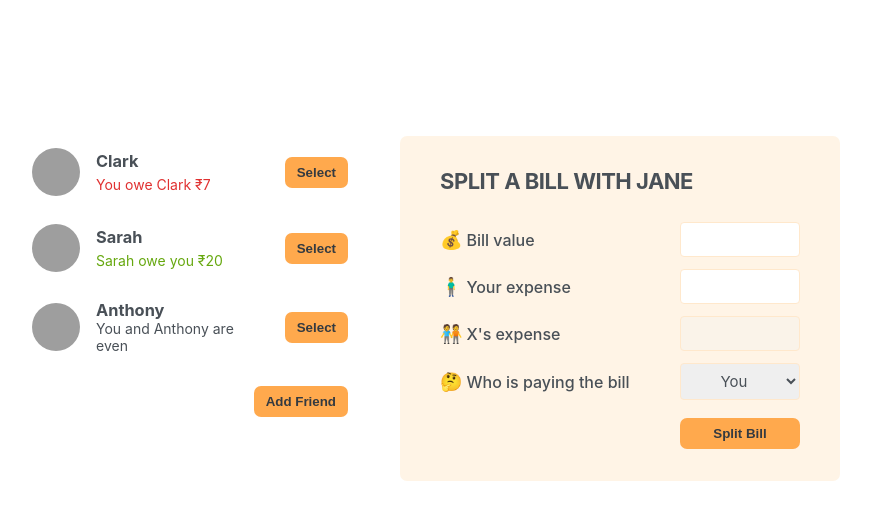
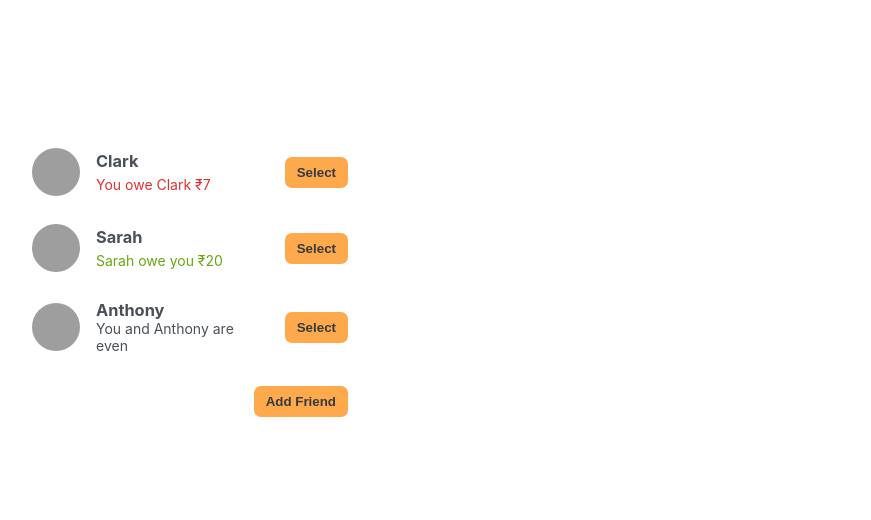
Before and after one commit to SujayGowdaa/eat-n-split, a React (Vite) app: page / in a window 1280 px wide. Shown: the top 520 px of the page, without its empty margins (210-1081 px from the left). Built offline with nearby package versions, Linux system fonts and the light colour scheme; grey boxes are pictures that could not be loaded.

Commit message:
Splitbill controlled form

```diff
--- a/src/App.jsx
+++ b/src/App.jsx
@@ -40,39 +40,63 @@
 export default function App() {
   const [friends, setFriends] = useState(initialFriends);
   const [isAddFormOpen, setAddFormOpen] = useState(false);
+  const [selectedFriend, setSelectedFriend] = useState(null);
 
   function handleAddFriend(friend) {
     setFriends((prevState) => [...prevState, friend]);
     setAddFormOpen(false);
   }
 
+  function handleSelectFriend(friend) {
+    selectedFriend !== null
+      ? setSelectedFriend((prevState) =>
+          prevState.id === friend.id ? null : friend
+        )
+      : setSelectedFriend(friend);
+    setAddFormOpen(false);
+  }
+
   return (
     <div className='app'>
       <div className='sidebar'>
-        <FriendsList friendList={friends} />
+        <FriendsList
+          friendList={friends}
+          onSelectFriend={handleSelectFriend}
+          selectedFriend={selectedFriend}
+        />
         {isAddFormOpen && <FormAddFriend onAddFriend={handleAddFriend} />}
         <Button onClick={setAddFormOpen}>
           {isAddFormOpen ? 'Close' : 'Add Friend'}
         </Button>
       </div>
-      <FormSplitBill />
+      {selectedFriend && <FormSplitBill selectedFriend={selectedFriend} />}
     </div>
   );
 }
 
-function FriendsList({ friendList }) {
+function FriendsList({ friendList, onSelectFriend, selectedFriend }) {
   return (
     <ul>
       {friendList.map((f) => (
-        <Friend friend={f} key={f.id} />
+        <Friend
+          friend={f}
+          key={f.id}
+          onSelectFriend={onSelectFriend}
+          selectedFriend={selectedFriend}
+        />
       ))}
     </ul>
   );
 }
 
-function Friend({ friend }) {
+function Friend({ friend, onSelectFriend, selectedFriend }) {
+  let isSelected;
+  selectedFriend !== null
+    ? (isSelected = selectedFriend.id === friend.id)
+    : undefined;
+
   return (
-    <li>
+    <li className={isSelected ? 'seleced' : ''}>
       <img src={friend.image} alt={friend.name} />
       <h3>{friend.name}</h3>
       {friend.balance < 0 && (
@@ -86,7 +110,9 @@
         </p>
       )}
       {friend.balance === 0 && <p>You and {friend.name} are even</p>}
-      <Button>Select</Button>
+      <Button onClick={() => onSelectFriend(friend)}>
+        {isSelected ? 'Close' : 'Select'}
+      </Button>
     </li>
   );
 }
@@ -108,7 +134,6 @@
       };
       onAddFriend(newFriend);
       frndName.current.value = '';
-      // console.log(newFriend);
     }
     return;
   }
@@ -129,20 +154,41 @@
   );
 }
 
-function FormSplitBill() {
+function FormSplitBill({ selectedFriend }) {
+  const [bill, setBill] = useState('');
+  const [whoIsPaying, setwhoIsPaying] = useState('user');
+  const [yourExpense, setYourExpense] = useState();
+  let friendExpense = '';
+  friendExpense = bill > 0 ? bill - yourExpense : '';
+
   return (
     <form className='form-split-bill'>
-      <h2>Split a bill with Jane</h2>
+      <h2>{`Split a bill with ${selectedFriend.name}`}</h2>
       <label>💰Bill value</label>
-      <input type='text' />
+      <input
+        type='number'
+        value={bill}
+        onChange={(e) => setBill(Number(e.target.value))}
+      />
       <label>🧍‍♂️Your expense</label>
-      <input type='text' />
-      <label>🧑‍🤝‍🧑X's expense</label>
-      <input type='text' disabled />
+      <input
+        type='number'
+        value={yourExpense}
+        onChange={(e) =>
+          setYourExpense(
+            Number(e.target.value) > bill ? yourExpense : Number(e.target.value)
+          )
+        }
+      />
+      <label>🧑‍🤝‍🧑{selectedFriend.name}'s expense</label>
+      <input type='number' disabled value={friendExpense} />
       <label>🤔Who is paying the bill</label>
-      <select>
+      <select
+        value={whoIsPaying}
+        onChange={(e) => setwhoIsPaying(e.target.value)}
+      >
         <option value='user'>You</option>
-        <option value='friend'>X</option>
+        <option value='friend'>{selectedFriend.name}</option>
       </select>
       <Button>Split Bill</Button>
     </form>
--- a/src/index.css
+++ b/src/index.css
@@ -23,6 +23,12 @@
   display: flex;
   align-items: center;
   justify-content: center;
+}
+
+input::-webkit-outer-spin-button,
+input::-webkit-inner-spin-button {
+  -webkit-appearance: none;
+  margin: 0;
 }
 
 .app {
```
